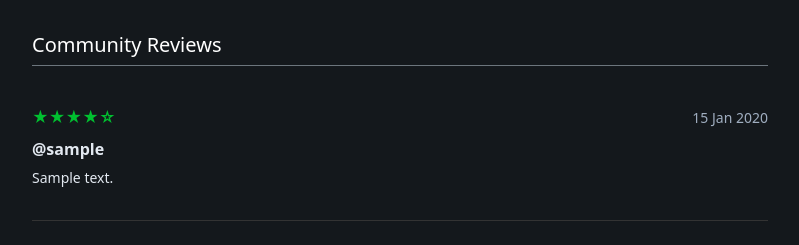
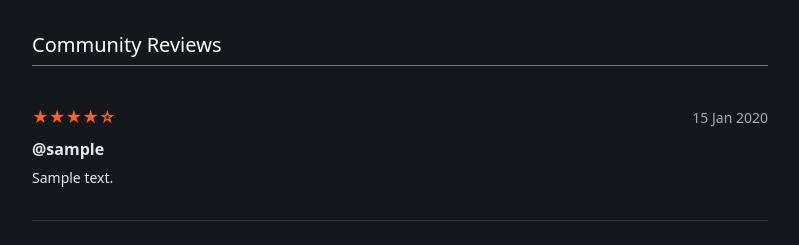
Before and after one commit to Dijksterhuisa/Webtech_RateBait, a Flask app: template ratebait/templates/game.html in a window 1280 px wide. Shown: the part 557-802 px from the top of the page, without its empty margins (430-1229 px from the left). Run offline with Flask 3, Linux system fonts and the light colour scheme; tables that the repository leaves empty hold one stand-in row (values such as "Sample post"); the template is opened without the code that fills it: values that come from a table or form of the project are taken from there, most other values are stand-ins (such as "Sample title", 1, 10 or a date in 2020); grey boxes marked "Sample" are stand-in pictures.

Commit message:
Changed star color

```diff
--- a/ratebait/templates/game.html
+++ b/ratebait/templates/game.html
@@ -71,7 +71,7 @@
         padding: 15px 0;
     }
 
-    .star-color { color: #00c030; }
+    .star-color { color: #ff601c; }
 </style>
 
 <div class="row mt-4">
```
